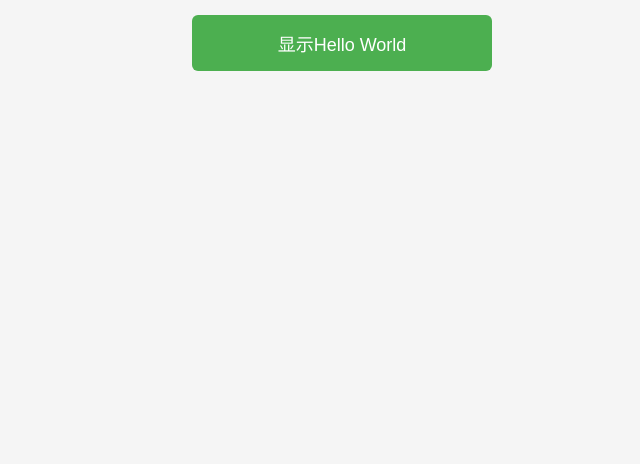
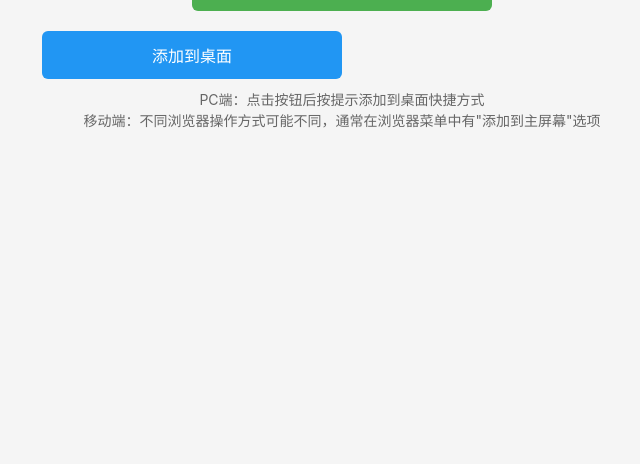
Before and after one commit to jingmo126/HelloWorld, a website: page index.html in a window 1280 px wide. Shown: the part 336-800 px from the top of the page, without its empty margins (298-938 px from the left). Drawn offline with Linux system fonts and the light colour scheme.

Commit message:
添加PWA功能修复

```diff
--- a/index.html
+++ b/index.html
@@ -76,15 +76,19 @@
             margin-top: 20px;
             width: 100%;
             max-width: 300px;
-            display: none;
+            display: block;
         }
 
         .install-btn:hover {
             background-color: #1976D2;
         }
 
-        .install-btn.show {
-            display: block;
+        /* 安装提示文本 */
+        .install-tip {
+            margin-top: 10px;
+            color: #666;
+            font-size: 14px;
+            line-height: 1.5;
         }
 
         /* 响应式文本容器样式 */
@@ -160,6 +164,10 @@
         <h1>点击下方按钮查看Hello World</h1>
         <button class="hello-btn" id="helloButton">显示Hello World</button>
         <button class="install-btn" id="installButton">添加到桌面</button>
+        <div class="install-tip">
+            <p>PC端：点击按钮后按提示添加到桌面快捷方式</p>
+            <p>移动端：不同浏览器操作方式可能不同，通常在浏览器菜单中有"添加到主屏幕"选项</p>
+        </div>
         <div class="hello-text" id="helloText">
             <h2>Hello World!</h2>
         </div>
@@ -188,13 +196,20 @@
 
         // 监听安装事件
         window.addEventListener('beforeinstallprompt', (e) => {
+            console.log('beforeinstallprompt 事件触发');
             // 阻止浏览器默认的安装提示
             e.preventDefault();
             // 保存事件，以便稍后触发
             deferredPrompt = e;
             // 显示添加到桌面按钮
             installButton.classList.add('show');
+            console.log('安装按钮已显示');
         });
+
+        // 移除不需要的定时器，因为按钮现在默认显示
+        // 检查浏览器是否支持beforeinstallprompt事件
+        const isBeforeInstallPromptSupported = 'beforeinstallprompt' in window;
+        console.log('beforeinstallprompt支持:', isBeforeInstallPromptSupported);
 
         // 点击添加到桌面按钮
         installButton.addEventListener('click', async () => {
@@ -206,8 +221,10 @@
                 console.log(`用户${outcome === 'accepted' ? '接受' : '拒绝'}了安装`);
                 // 重置deferredPrompt
                 deferredPrompt = null;
-                // 隐藏按钮
-                installButton.classList.remove('show');
+                alert('安装成功！您可以在桌面或主屏幕上找到应用图标。');
+            } else {
+                // 如果浏览器不支持自动安装提示，提供手动安装指南
+                alert('\n您的浏览器可能需要手动添加到桌面:\n\nPC端Chrome: 点击地址栏右侧的"⊕"图标\nFirefox: 使用菜单中的"安装网站"选项\niOS Safari: 点击"共享"按钮，选择"添加到主屏幕"\nAndroid: 浏览器菜单中选择"添加到主屏幕"');
             }
         });
 
```
